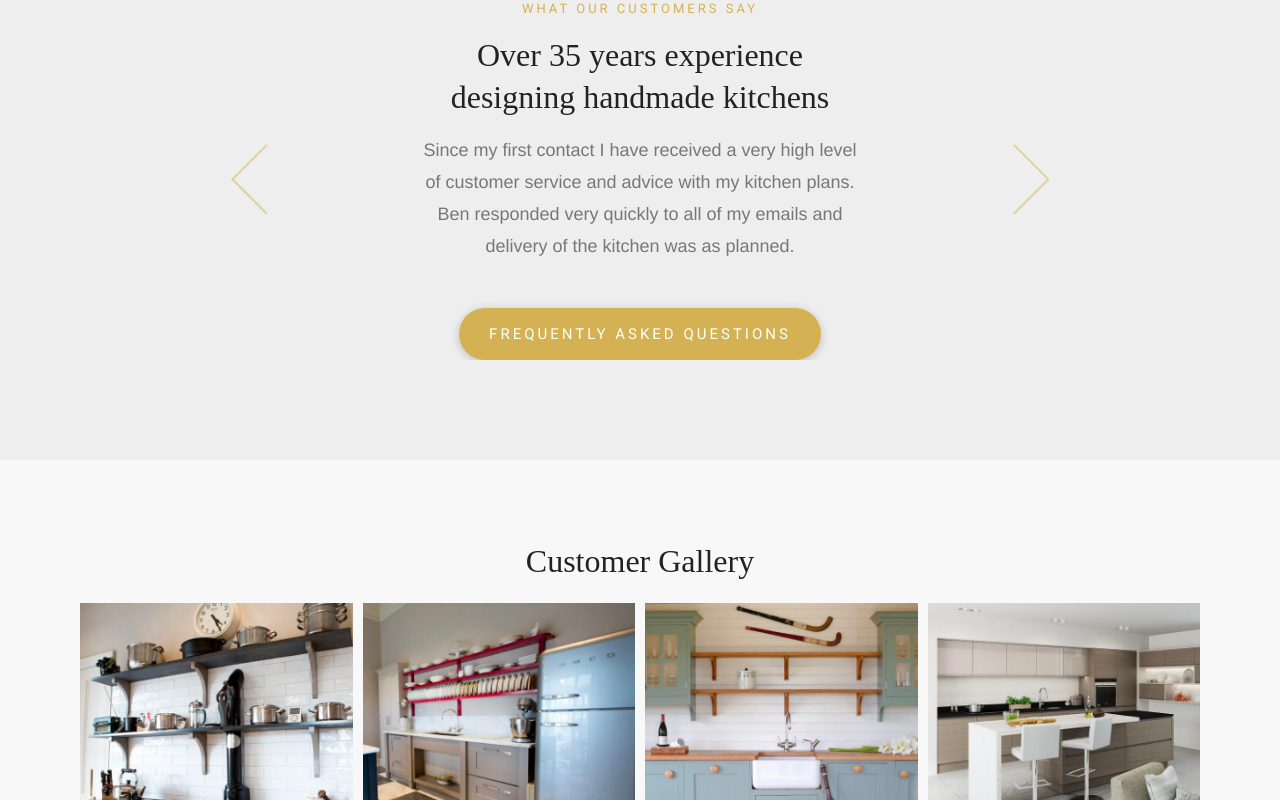
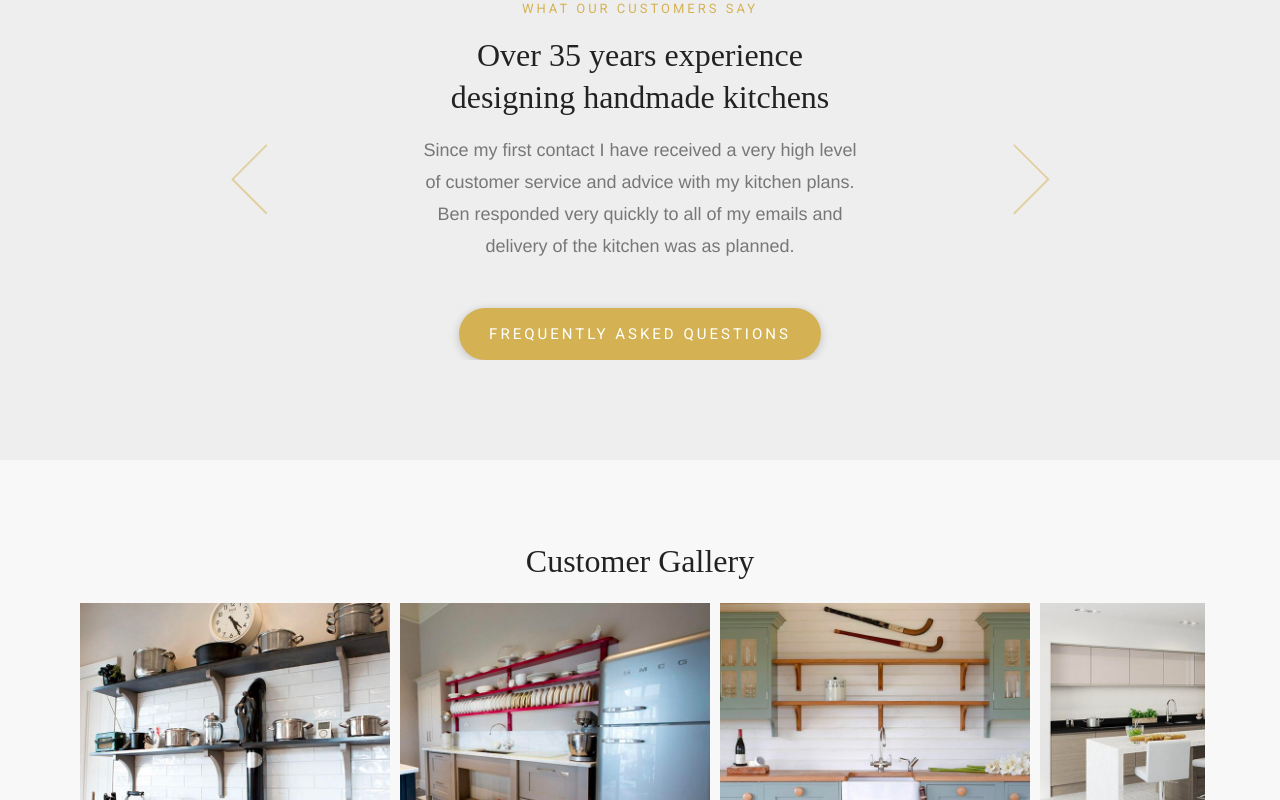
Before and after one commit to maha-aziz/MTCKitchen, a React (Create React App) app: page / in a window 1280 px wide. Shown: the part 1384-2184 px from the top of the page. Built offline with nearby package versions, Linux system fonts and the light colour scheme.

Commit message:
hosted website on github

```diff
--- a/src/components/gallery/gallery.css
+++ b/src/components/gallery/gallery.css
@@ -6,9 +6,10 @@
 .gallery-container {
   display: flex;
   flex-wrap: wrap;
+  overflow-x: hidden;
+  overflow-y: hidden;
 }
 .gallery-images img {
-  /* padding: 20px 0; */
   flex: 1;
   max-width: calc(33.33% - 10px);
   box-sizing: border-box;
--- a/src/index.css
+++ b/src/index.css
@@ -5,7 +5,6 @@
   padding: 0;
   margin: 0;
   box-sizing: border-box;
-  overflow-x: hidden;
 }
 html body {
   width: 100%;
```
